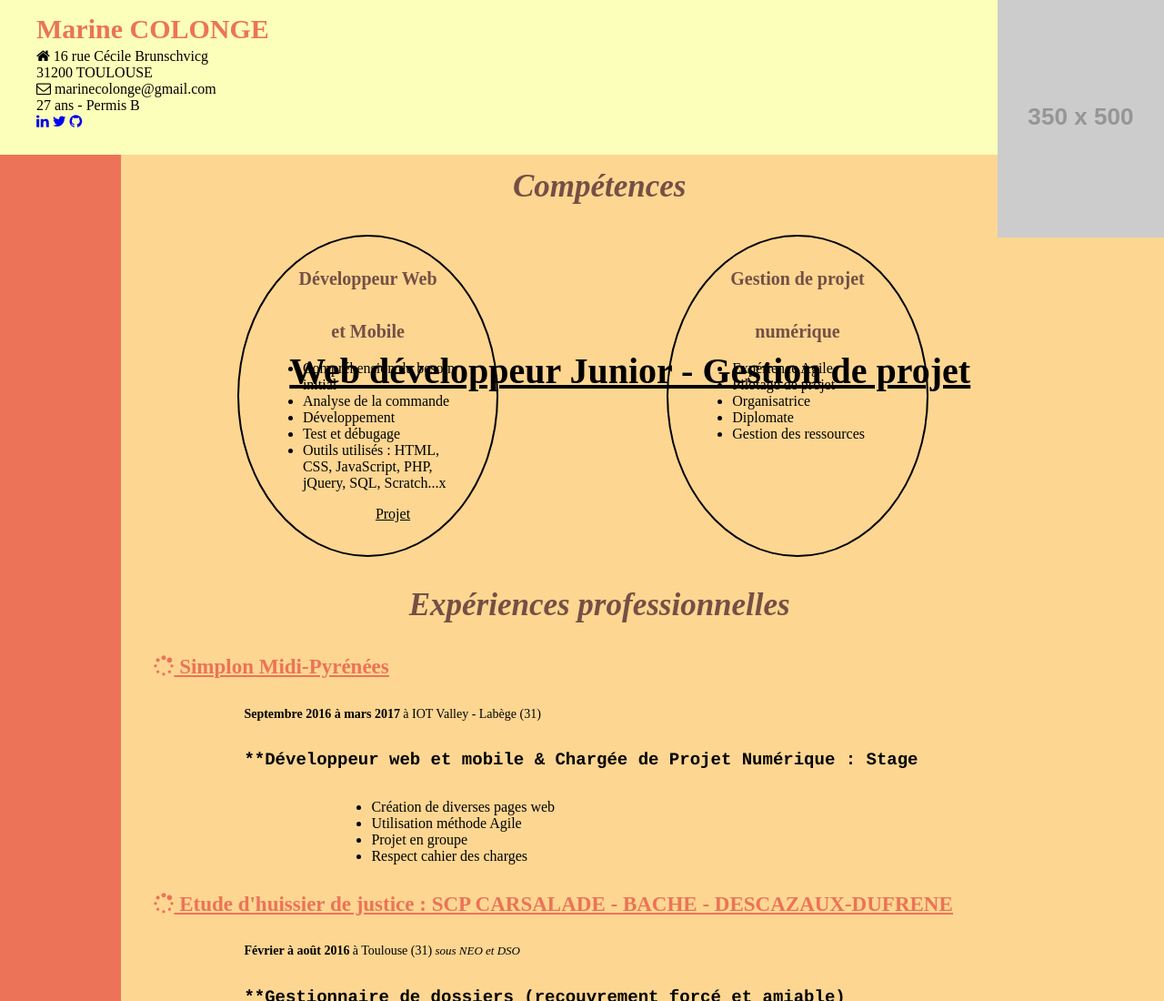
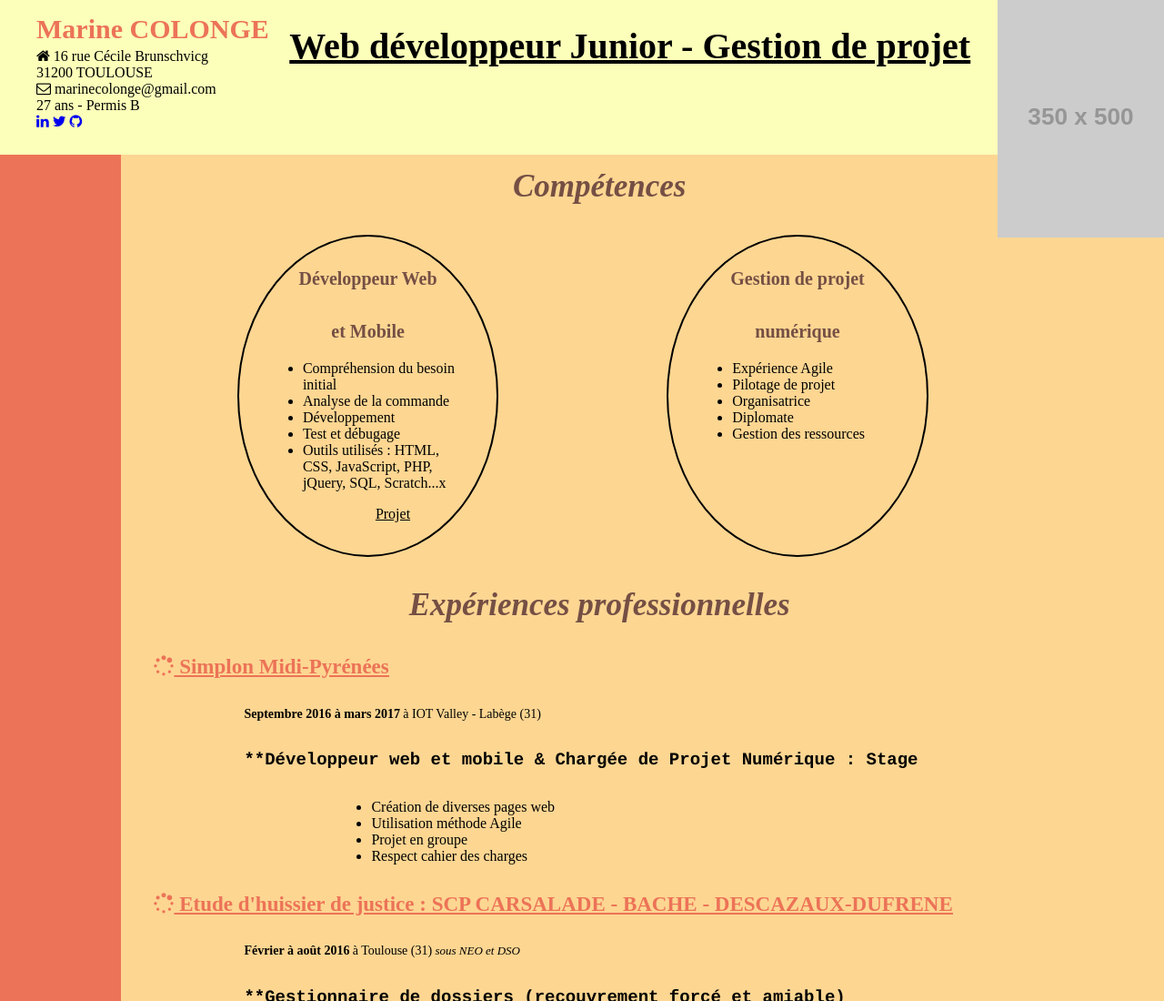
Before and after one commit to MarineCO/CV, a plain HTML site: page index.html in a window 1280 px wide. Shown: the top 1100 px of the page at 91% size. Drawn offline with Linux system fonts and the light colour scheme; placeholder pictures from the web are drawn by us.

Commit message:
modif erreur margin top

```diff
--- a/style.css
+++ b/style.css
@@ -42,7 +42,7 @@ a {
 
 .header h1 {
 	flex-grow: 10;
-	margin-top: 30%;
+	/*margin-top: 30%;*/
 	color: black;
 	font-size: 40px;
 	text-decoration: underline;
```
